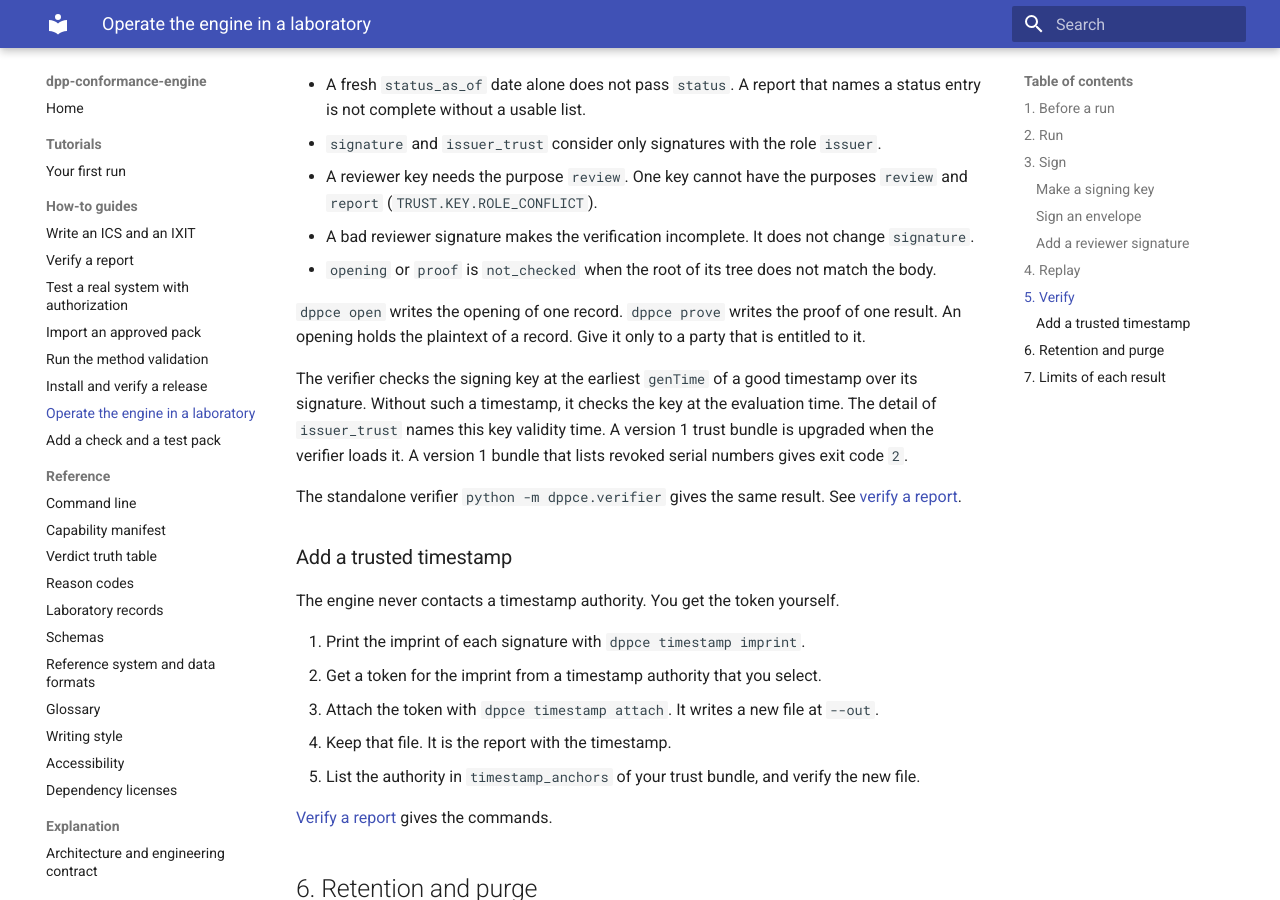
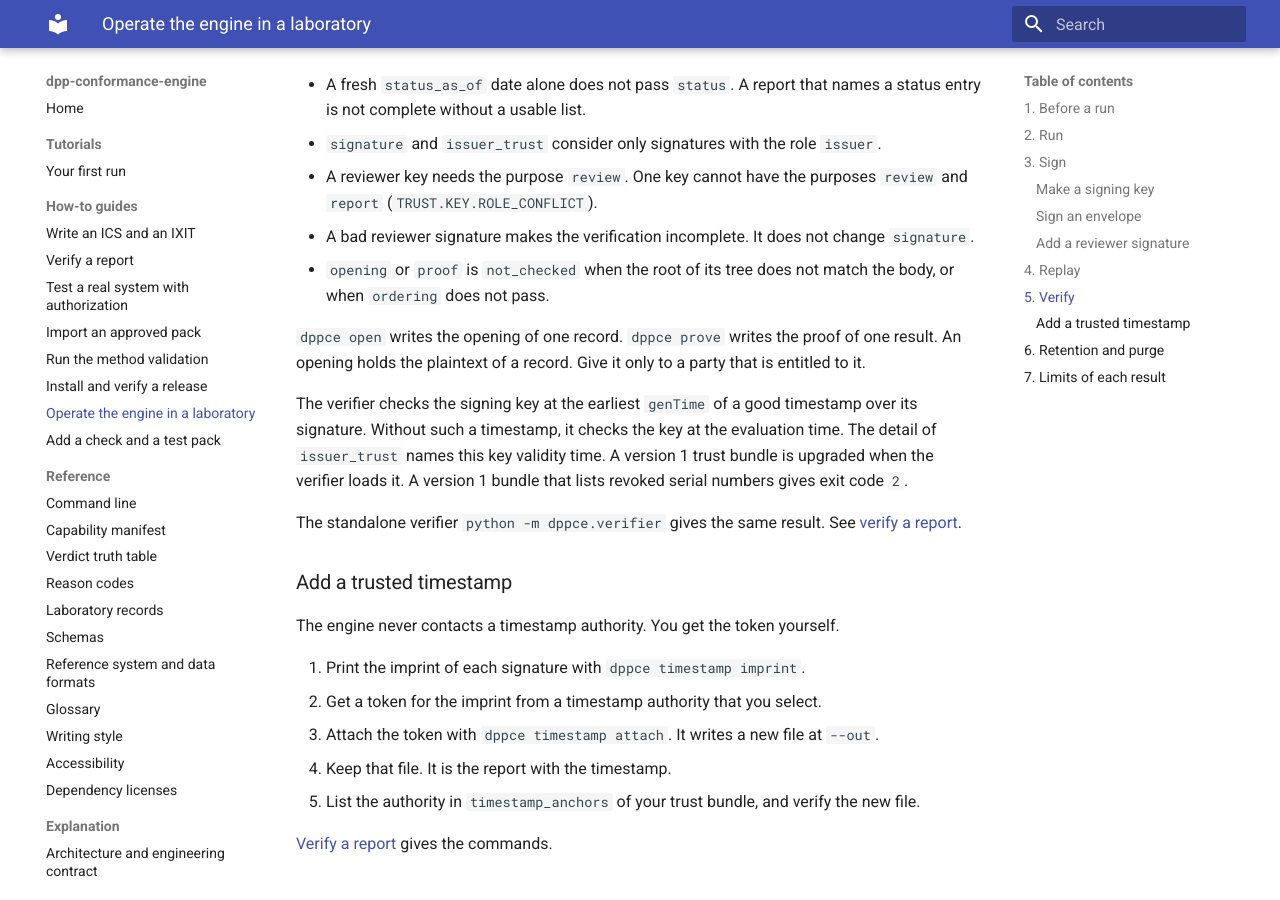
Before and after one commit to hadijannat/dpp-conformance-engine, an MkDocs documentation site: the page built from docs/how-to/operate-in-a-laboratory.md, in a window 1280 px wide and 900 px high, scrolled down 4255 px. Built offline with MkDocs 1.6.1 and Material for MkDocs 9.7.7, drawn with Linux system fonts in a browser that asks for light colours; the version menu is left out.

Commit message:
test: cover the authorization key guard and the disclosure gate order
SEC-N1: a trust bundle key with the kid of the token but only the purpose
"report", or with the purpose "authorization" but another kid, gives
AUTHZ.ISSUER.UNTRUSTED. This kills the mutant that changes "and" to "or" in
the key selection of validate_authorization.

F2: a proof or an opening whose tree root and ordering both fail is
not_checked for the root (NOT_CHECKED). A proof file that is not a document
fails with PROOF.FILE.MALFORMED before the ordering rule applies.

F1: the how-to pages now say that not_checked for an opening or a proof can
also mean that ordering failed.

Co-Authored-By: Claude Opus 5.5 <noreply@anthropic.com>

```diff
--- a/docs/how-to/operate-in-a-laboratory.md
+++ b/docs/how-to/operate-in-a-laboratory.md
@@ -157,7 +157,8 @@ These dimensions of the output need the most attention:
 - A reviewer key needs the purpose `review`. One key cannot have the purposes `review` and
   `report` (`TRUST.KEY.ROLE_CONFLICT`).
 - A bad reviewer signature makes the verification incomplete. It does not change `signature`.
-- `opening` or `proof` is `not_checked` when the root of its tree does not match the body.
+- `opening` or `proof` is `not_checked` when the root of its tree does not match the body, or
+  when `ordering` does not pass.
 
 `dppce open` writes the opening of one record. `dppce prove` writes the proof of one result.
 An opening holds the plaintext of a record. Give it only to a party that is entitled to it.
```
Also changed, not shown: docs/how-to/verify-a-report.md (+2 -2 lines), 2 other files.
